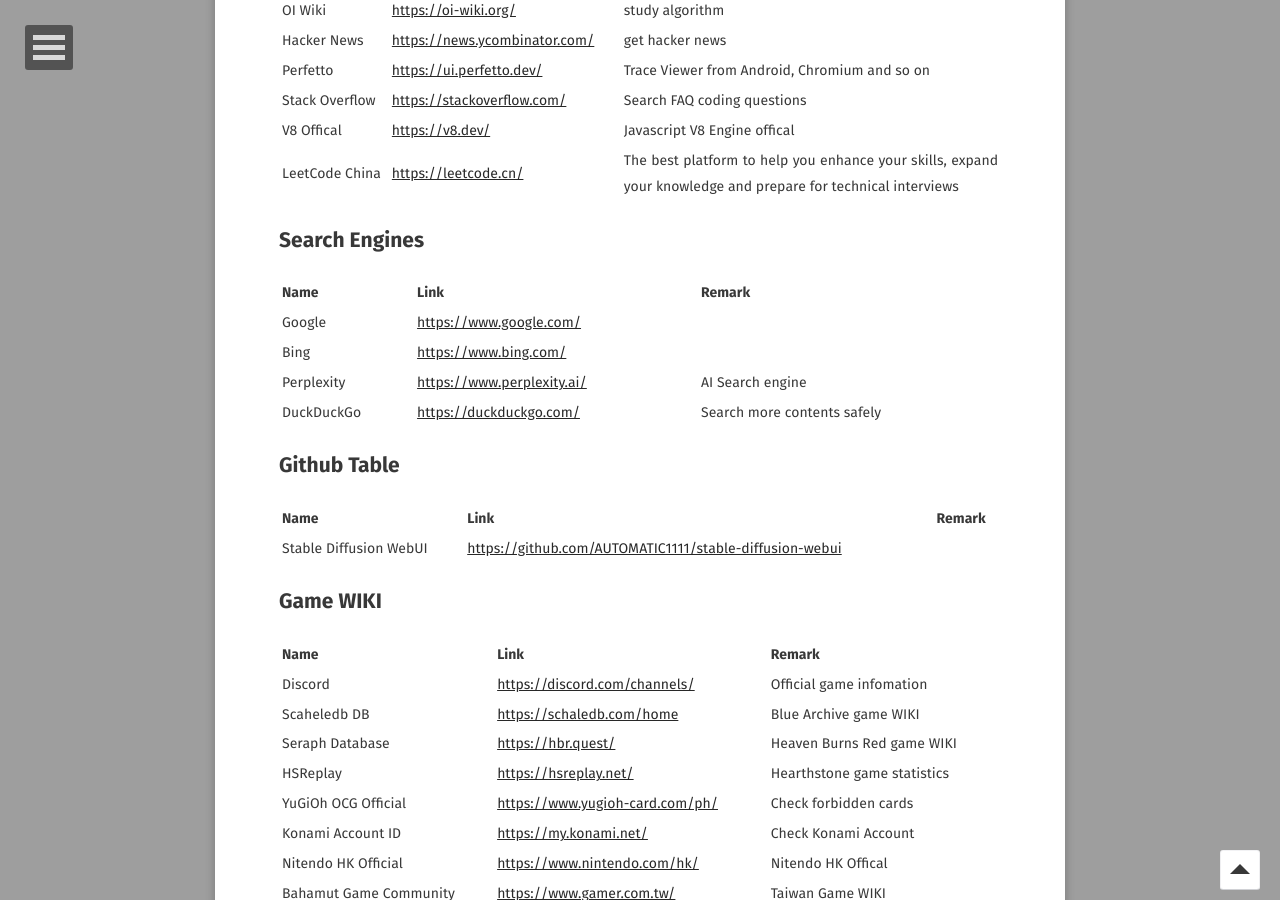
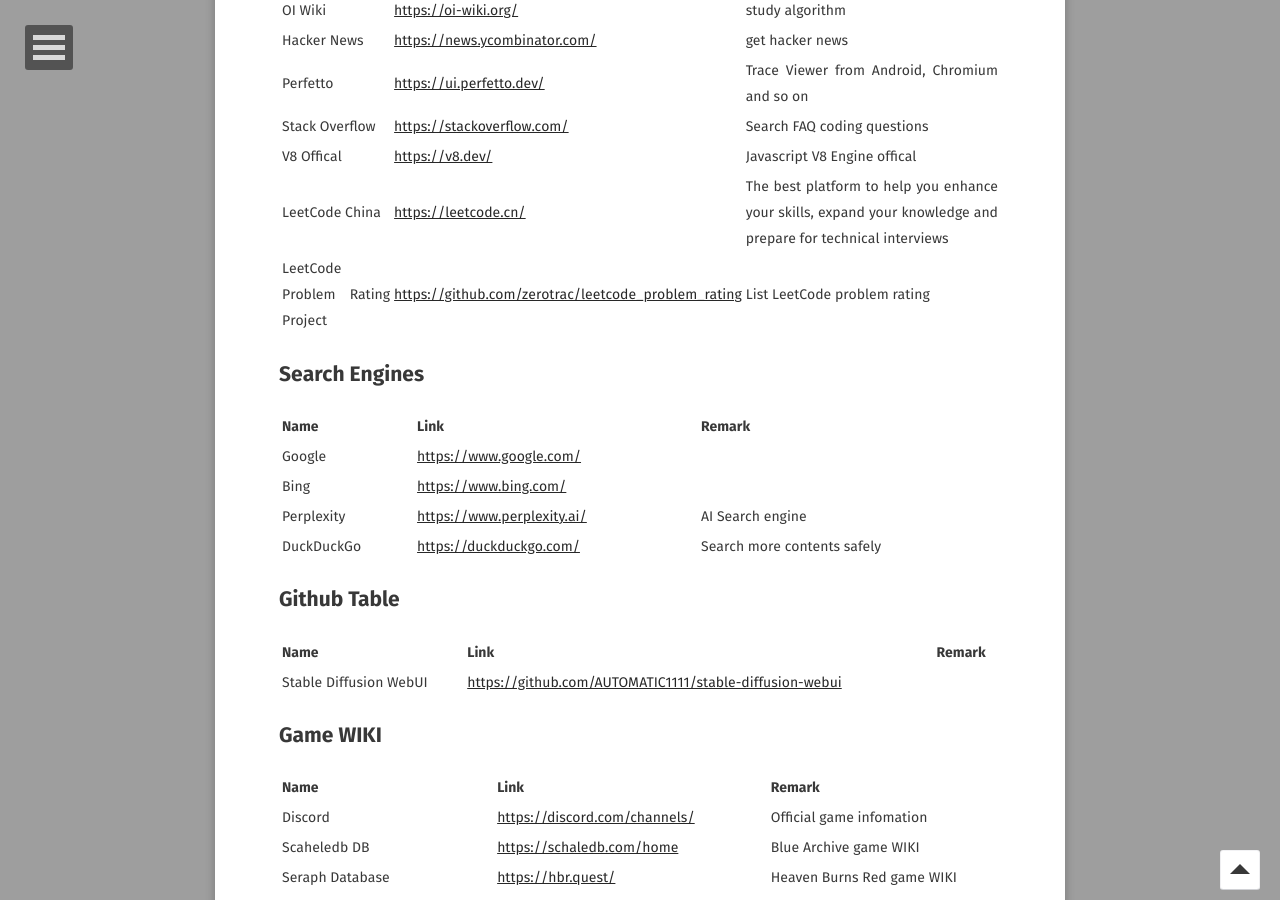
Before and after one commit to o7878x/o7878x.github.io, a Jekyll site: the page built from _posts/2024-07-07-fav-sites.md, in a window 1280 px wide and 900 px high, scrolled down 779 px. Built offline with Jekyll 4.4.1, drawn with Linux system fonts in a browser that asks for light colours; some web fonts are replaced; comment, search, counter and statistics services are not loaded.

Commit message:
feature:add leetcode problem rating site

```diff
--- a/_posts/2024-07-07-fav-sites.md
+++ b/_posts/2024-07-07-fav-sites.md
@@ -27,6 +27,7 @@
 | Stack Overflow | <https://stackoverflow.com/> | Search FAQ coding questions |
 | V8 Offical | <https://v8.dev/> | Javascript V8 Engine offical |
 | LeetCode China | <https://leetcode.cn/> | The best platform to help you enhance your skills, expand your knowledge and prepare for technical interviews |
+| LeetCode Problem Rating Project | <https://github.com/zerotrac/leetcode_problem_rating> | List LeetCode problem rating |
 
 ## Search Engines
 
```
